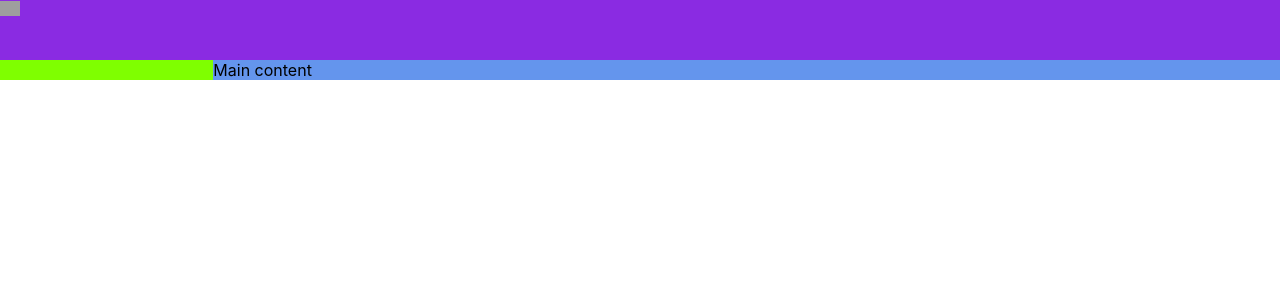
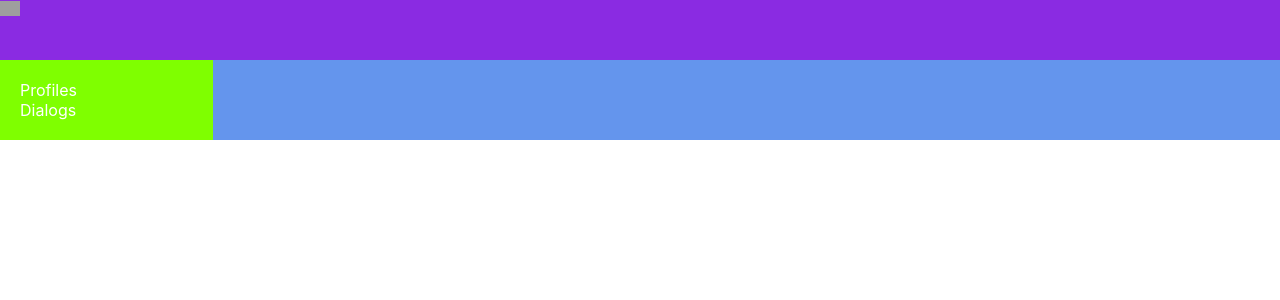
Before and after one commit to astghiksaghyan/React_app_kama, a React (Create React App) app in the folder client/: page / in a window 1280 px wide. Shown: the top 300 px of the page. Built offline with nearby package versions, Linux system fonts and the light colour scheme; grey boxes are pictures that could not be loaded.

Commit message:
Add router

```diff
--- a/client/package.json
+++ b/client/package.json
@@ -8,6 +8,7 @@
     "@testing-library/user-event": "^12.7.1",
     "react": "^17.0.1",
     "react-dom": "^17.0.1",
+    "react-router-dom": "^5.2.0",
     "react-scripts": "4.0.2",
     "web-vitals": "^1.1.0"
   },
--- a/client/src/App.js
+++ b/client/src/App.js
@@ -1,3 +1,4 @@
+import {Route, BrowserRouter} from 'react-router-dom';
 import './App.css';
 import Header from './components/Header/Header';
 import Navbar from './components/Navbar/Navbar';
@@ -6,12 +7,14 @@ import Profiles from './components/Profiles/Profiles';
 const App = () => {
   return (
     <div className="app-wrapper">
-      <Header />
-      <Navbar />
-      <div className="app-wrapper-content">
-        {/* <Dialogs /> */}
-        <Profiles />
-      </div>
+      <BrowserRouter>
+        <Header />
+        <Navbar />
+        <div className="app-wrapper-content">
+            <Route path='/profiles' component={Profiles}/>
+            <Route path='/dialogs' component={Dialogs}/>
+        </div>
+      </BrowserRouter>
     </div>
   );
 }
--- a/client/src/components/Navbar/Navbar.jsx
+++ b/client/src/components/Navbar/Navbar.jsx
@@ -1,8 +1,14 @@
+import { NavLink } from 'react-router-dom';
 import s from './Navbar.module.css';
 
 const Navbar = () => {
     return <nav className={s.nav}>
-        <div></div>
+        <div className={s.item}>
+            <NavLink to="/profiles" activeClassName={s.activeLink}>Profiles</NavLink>
+        </div>
+        <div className={s.item}>
+            <NavLink to="/dialogs" activeClassName={s.activeLink}>Dialogs</NavLink>
+        </div>
     </nav>
 }
 
--- a/client/src/components/Navbar/Navbar.module.css
+++ b/client/src/components/Navbar/Navbar.module.css
@@ -1,4 +1,14 @@
 .nav{
     grid-area: n;
     background-color: chartreuse;
+    padding: 20px;
 }
+
+.item a{
+    color: white;
+    text-decoration: none;
+}
+
+.item a.activeLink{
+    color: gold;
+}
```
Also changed, not shown: 1 other file (tests, documents, lock files or other folders).
